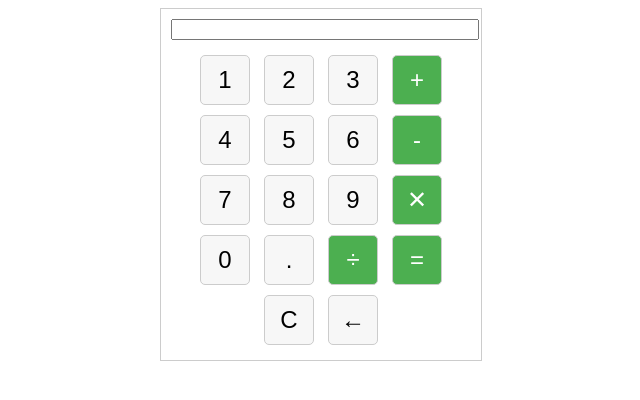
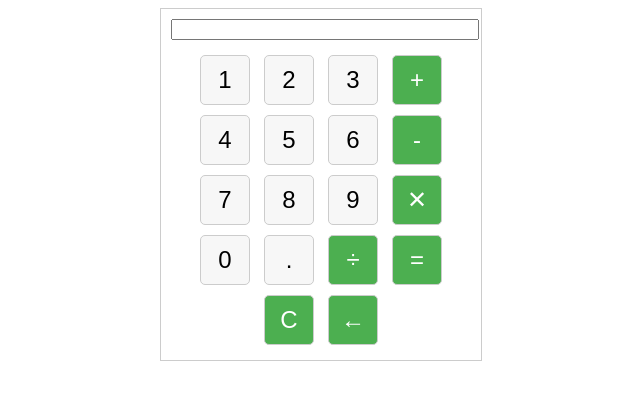
Before and after one commit to marco79811/Calculator, a plain HTML site: page Index.html in a window 1280 px wide. Shown: the whole page, without its empty margins (319-959 px from the left). Drawn offline with Linux system fonts and the light colour scheme.

Commit message:
Update Index.html

```diff
--- a/Index.html
+++ b/Index.html
@@ -58,8 +58,8 @@
     <button class="button" onclick="addInput('.')">.</button>
     <button class="button operator" onclick="addInput('/')">÷</button>
     <button class="button operator" onclick="calculate()">=</button>
-    <button class="button" onclick="clearResult()">C</button>
-    <button class="button" onclick="deleteLast()">&#x2190;</button><br>
+    <button class="button operator" onclick="clearResult()">C</button>
+    <button class="button operator" onclick="deleteLast()">&#x2190;</button><br>
   </div>
   <script src="Calculator.js"></script>
 </body>
```
